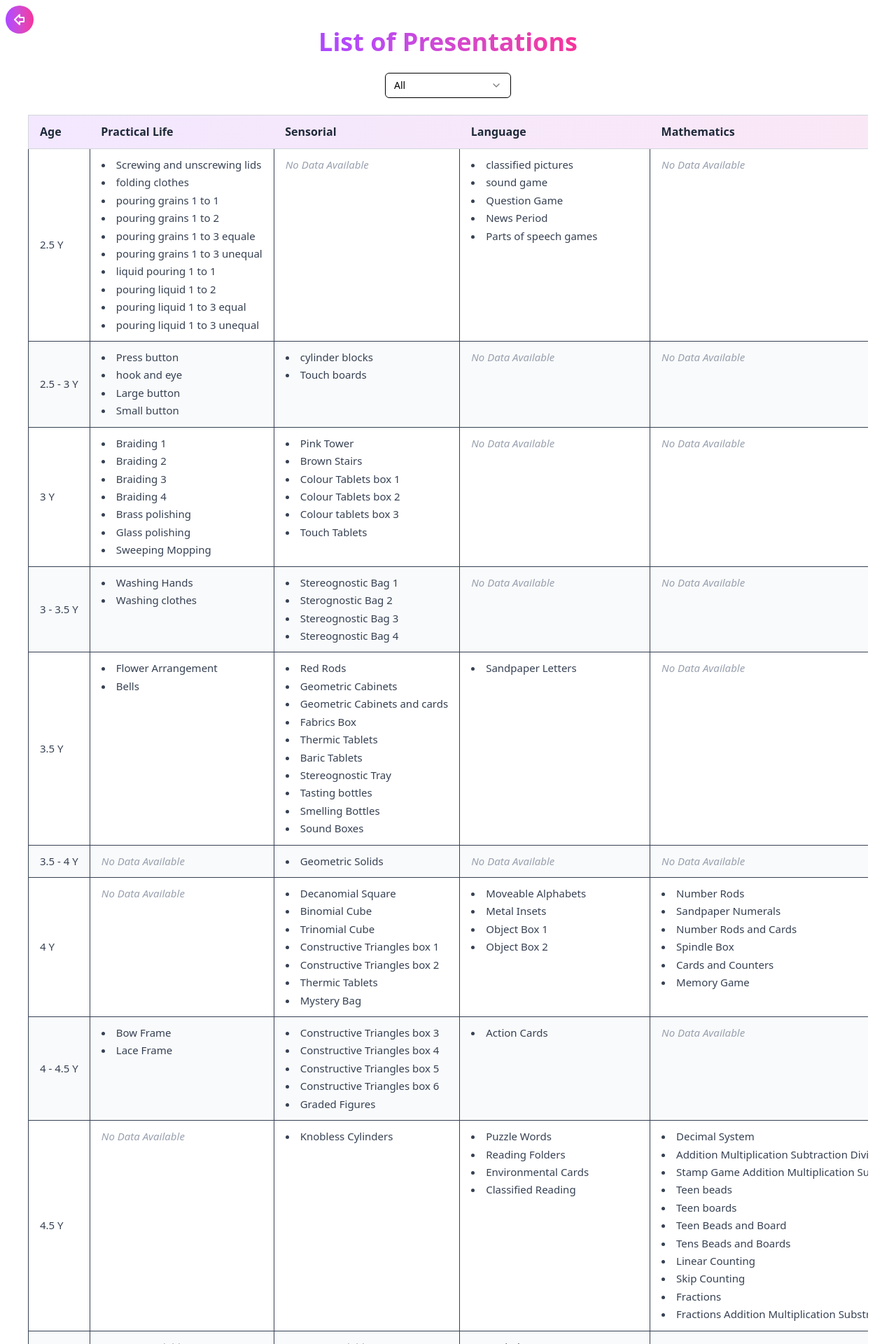
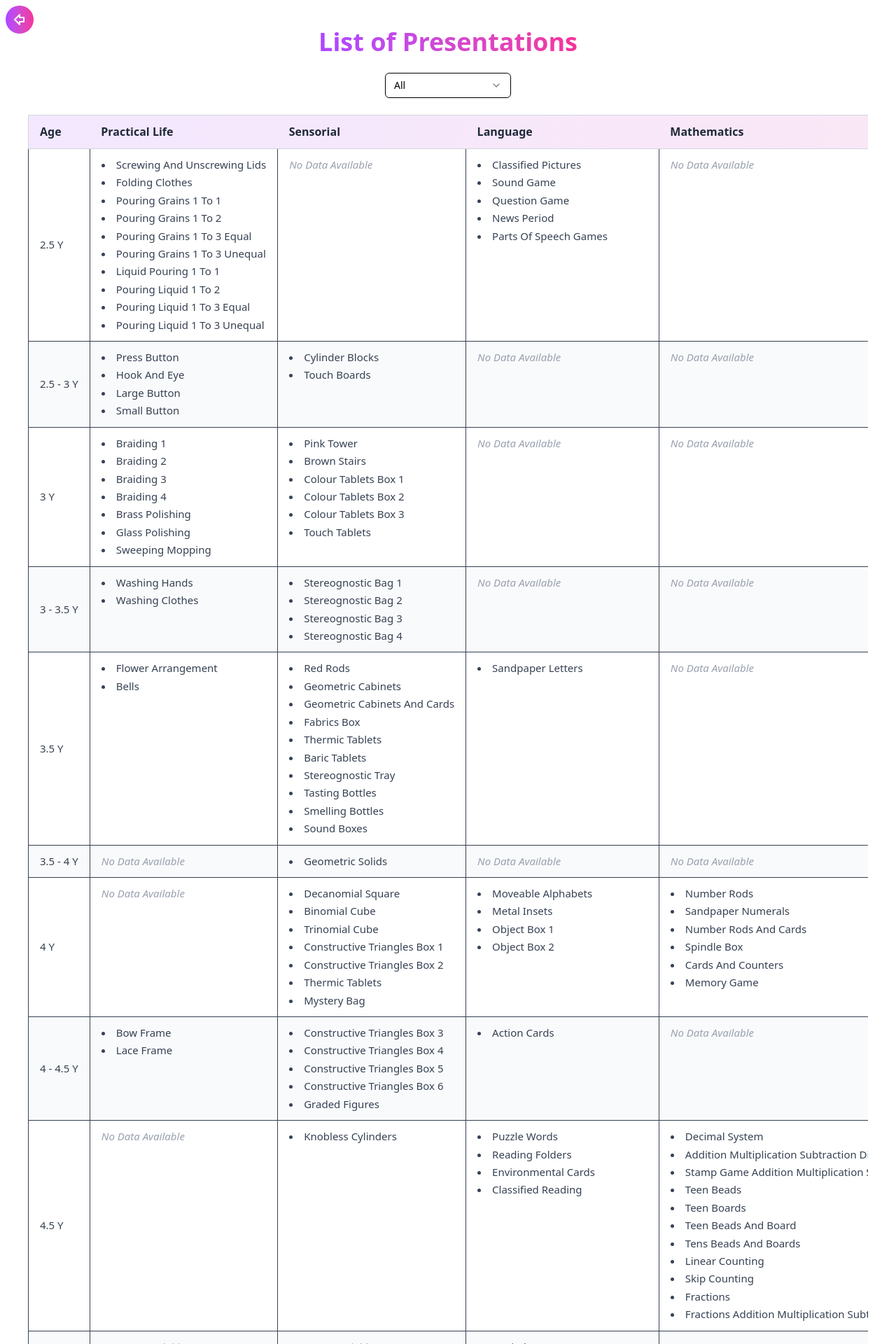
Before and after one commit to Aaniya401/react_reference_table, a React (Vite) app: page /presentations in a window 1280 px wide. Shown: the top 1920 px of the page at 70% size. Built offline with nearby package versions, Linux system fonts and the light colour scheme.

Commit message:
Update constants.ts

```diff
--- a/src/constants/constants.ts
+++ b/src/constants/constants.ts
@@ -15,54 +15,62 @@ export const ages = [
 ];
 
 export const titles = [
-    { name: "Age", color: 'blue' },
-    { name: "Practical Life", color: 'blue' },
-    { name: "Sensorial", color: 'blue' },
-    { name: "Language", color: 'blue' },
-    { name: "Mathematics", color: 'blue' },
-    { name: "Culture", color: 'blue' }
-]
+  { name: "Age", color: "blue" },
+  { name: "Practical Life", color: "blue" },
+  { name: "Sensorial", color: "blue" },
+  { name: "Language", color: "blue" },
+  { name: "Mathematics", color: "blue" },
+  { name: "Culture", color: "blue" }
+];
+
 
 export const ageWiseData = [
   {
     age: "2.5 Y",
-        data1: ["Screwing and unscrewing lids", " folding clothes", "pouring grains 1 to 1", "pouring grains 1 to 2", "pouring grains 1 to 3 equale", "pouring grains 1 to 3 unequal", "liquid pouring 1 to 1", "pouring liquid 1 to 2", "pouring liquid 1 to 3 equal", "pouring liquid 1 to 3 unequal"],
+    data1: [
+      "Screwing And Unscrewing Lids", "Folding Clothes",
+      "Pouring Grains 1 To 1", "Pouring Grains 1 To 2", "Pouring Grains 1 To 3 Equal", "Pouring Grains 1 To 3 Unequal",
+      "Liquid Pouring 1 To 1", "Pouring Liquid 1 To 2", "Pouring Liquid 1 To 3 Equal", "Pouring Liquid 1 To 3 Unequal"
+    ],
     data2: [],
-        data3: ["classified pictures", "sound game", "Question Game", "News Period", "Parts of speech games"],
+    data3: ["Classified Pictures", "Sound Game", "Question Game", "News Period", "Parts Of Speech Games"],
     data4: [],
-        data5: [],
+    data5: []
   },
   {
     age: "2.5 - 3 Y",
-        data1: ["Press button", "hook and eye", "Large button", "Small button"],
-        data2: ["cylinder blocks", "Touch boards",],
+    data1: ["Press Button", "Hook And Eye", "Large Button", "Small Button"],
+    data2: ["Cylinder Blocks", "Touch Boards"],
     data3: [],
     data4: [],
-        data5: [],
+    data5: []
   },
   {
     age: "3 Y",
-        data1: ["Braiding 1", "Braiding 2", "Braiding 3", "Braiding 4", "Brass polishing", "Glass polishing", "Sweeping Mopping"],
-        data2: ["Pink Tower", "Brown Stairs", "Colour Tablets box 1", "Colour Tablets box 2", "Colour tablets box 3", "Touch Tablets"],
+    data1: ["Braiding 1", "Braiding 2", "Braiding 3", "Braiding 4", "Brass Polishing", "Glass Polishing", "Sweeping Mopping"],
+    data2: ["Pink Tower", "Brown Stairs", "Colour Tablets Box 1", "Colour Tablets Box 2", "Colour Tablets Box 3", "Touch Tablets"],
     data3: [],
     data4: [],
-        data5: [],
+    data5: []
   },
   {
     age: "3 - 3.5 Y",
-        data1: ["Washing Hands", "Washing clothes"],
-        data2: ["Stereognostic Bag 1", "Sterognostic Bag 2", "Stereognostic Bag 3", "Stereognostic Bag 4"],
+    data1: ["Washing Hands", "Washing Clothes"],
+    data2: ["Stereognostic Bag 1", "Stereognostic Bag 2", "Stereognostic Bag 3", "Stereognostic Bag 4"],
     data3: [],
     data4: [],
-        data5: [],
+    data5: []
   },
   {
     age: "3.5 Y",
     data1: ["Flower Arrangement", "Bells"],
-        data2: [ "Red Rods", "Geometric Cabinets", "Geometric Cabinets and cards", "Fabrics Box", "Thermic Tablets", "Baric Tablets", "Stereognostic Tray", "Tasting bottles", "Smelling Bottles", "Sound Boxes"],
+    data2: [
+      "Red Rods", "Geometric Cabinets", "Geometric Cabinets And Cards", "Fabrics Box", "Thermic Tablets",
+      "Baric Tablets", "Stereognostic Tray", "Tasting Bottles", "Smelling Bottles", "Sound Boxes"
+    ],
     data3: ["Sandpaper Letters"],
     data4: [],
-        data5: ["Sandpaper Globe", "Coloured Globe", "Land and Water forms", "Puzzle Maps", "Picture folders"],
+    data5: ["Sandpaper Globe", "Coloured Globe", "Land And Water Forms", "Puzzle Maps", "Picture Folders"]
   },
   {
     age: "3.5 - 4 Y",
@@ -70,39 +78,56 @@ export const ageWiseData = [
     data2: ["Geometric Solids"],
     data3: [],
     data4: [],
-        data5: [],
+    data5: []
   },
   {
     age: "4 Y",
     data1: [],
-        data2: ["Decanomial Square", "Binomial Cube", "Trinomial Cube", "Constructive Triangles box 1",  "Constructive Triangles box 2", "Thermic Tablets", "Mystery Bag"],
+    data2: [
+      "Decanomial Square", "Binomial Cube", "Trinomial Cube",
+      "Constructive Triangles Box 1", "Constructive Triangles Box 2",
+      "Thermic Tablets", "Mystery Bag"
+    ],
     data3: ["Moveable Alphabets", "Metal Insets", "Object Box 1", "Object Box 2"],
-        data4: ["Number Rods", "Sandpaper Numerals", "Number Rods and Cards", "Spindle Box", "Cards and Counters", "Memory Game"],
-        data5: ["Flags and Pin maps", "Roman Arch"],
+    data4: ["Number Rods", "Sandpaper Numerals", "Number Rods And Cards", "Spindle Box", "Cards And Counters", "Memory Game"],
+    data5: ["Flags And Pin Maps", "Roman Arch"]
   },
   {
     age: "4 - 4.5 Y",
     data1: ["Bow Frame", "Lace Frame"],
-        data2: ["Constructive Triangles box 3",  "Constructive Triangles box 4","Constructive Triangles box 5",  "Constructive Triangles box 6", "Graded Figures"],
+    data2: [
+      "Constructive Triangles Box 3", "Constructive Triangles Box 4",
+      "Constructive Triangles Box 5", "Constructive Triangles Box 6", "Graded Figures"
+    ],
     data3: ["Action Cards"],
     data4: [],
-        data5: [],
+    data5: []
   },
   {
     age: "4.5 Y",
     data1: [],
     data2: ["Knobless Cylinders"],
     data3: ["Puzzle Words", "Reading Folders", "Environmental Cards", "Classified Reading"],
-        data4: ["Decimal System", "Addition Multiplication Subtraction Division", "Stamp Game Addition Multiplication Subtraction Division", "Teen beads", "Teen boards", "Teen Beads and Board", "Tens Beads and Boards", "Linear Counting", "Skip Counting", "Fractions", "Fractions Addition Multiplication Substraction Division"],
-        data5: [],
+    data4: [
+      "Decimal System", "Addition Multiplication Subtraction Division", "Stamp Game Addition Multiplication Subtraction Division",
+      "Teen Beads", "Teen Boards", "Teen Beads And Board", "Tens Beads And Boards",
+      "Linear Counting", "Skip Counting", "Fractions", "Fractions Addition Multiplication Subtraction Division"
+    ],
+    data5: []
   },
   {
     age: "5 Y",
     data1: [],
     data2: [],
-        data3: ["Capitals", "Punctuation", "Definition Stages", "Article", "Adjective", "Logical Adjective", "Detective Adjective", "Conjunction", "Preposition"],
-        data4: ["Dot Game", "Addition Snake Game", "Addition Strip Board", "Subtraction Snake Game", "Subtraction Strip Board"],
-        data5: [],
+    data3: [
+      "Capitals", "Punctuation", "Definition Stages", "Article", "Adjective", "Logical Adjective",
+      "Detective Adjective", "Conjunction", "Preposition"
+    ],
+    data4: [
+      "Dot Game", "Addition Snake Game", "Addition Strip Board",
+      "Subtraction Snake Game", "Subtraction Strip Board"
+    ],
+    data5: []
   },
   {
     age: "5 - 5.5 Y",
@@ -110,15 +135,23 @@ export const ageWiseData = [
     data2: [],
     data3: [],
     data4: ["Addition Chart 1", "Addition Chart 2", "Addition Chart 3", "Addition Blank Chart"],
-        data5: [],
+    data5: []
   },
   {
     age: "5.5 Y",
     data1: [],
     data2: [],
-        data3: ["Written Question Game", "Verb", "Adverb", "Logical Adverb", "Continuation of commands", "Word Study- Synonyms", "Word Study- Homophones", "Word Study- Gender", "Word Study- Compound Words", "Word Study- Numbers", "Word Study- Word Families", "Word Study- Prefix", "Word Study- Suffix"],
-        data4: ["Multiplication Bead Bar", "Multiplication Chart 1","Multiplication Chart 2", "Multiplication Chart 3", "Unit Division Board", "Short Bead Frame- Addition Subtraction Multiplication Division", "Hierarchies"],
-        data5: [],
+    data3: [
+      "Written Question Game", "Verb", "Adverb", "Logical Adverb", "Continuation Of Commands",
+      "Word Study - Synonyms", "Word Study - Homophones", "Word Study - Gender",
+      "Word Study - Compound Words", "Word Study - Numbers", "Word Study - Word Families",
+      "Word Study - Prefix", "Word Study - Suffix"
+    ],
+    data4: [
+      "Multiplication Bead Bar", "Multiplication Chart 1", "Multiplication Chart 2", "Multiplication Chart 3",
+      "Unit Division Board", "Short Bead Frame - Addition Subtraction Multiplication Division", "Hierarchies"
+    ],
+    data5: []
   },
   {
     age: "5.5 - 6 Y",
@@ -126,14 +159,14 @@ export const ageWiseData = [
     data2: [],
     data3: [],
     data4: ["Subtraction Chart 1", "Subtraction Chart 2", "Division Chart 1", "Division Chart 2"],
-        data5: [],
+    data5: []
   },
   {
     age: "6 Y",
     data1: [],
     data2: [],
     data3: ["Reading Analysis"],
-        data4: ["Long Bead Frame", "Long Bead Frame Addition Multiplication Subtraction", "Division with Rack and Tubes"],
-        data5: [],
-    },
+    data4: ["Long Bead Frame", "Long Bead Frame Addition Multiplication Subtraction", "Division With Rack And Tubes"],
+    data5: []
+  }
 ];
```
Lines whose indentation alone changed are shown as unchanged.
